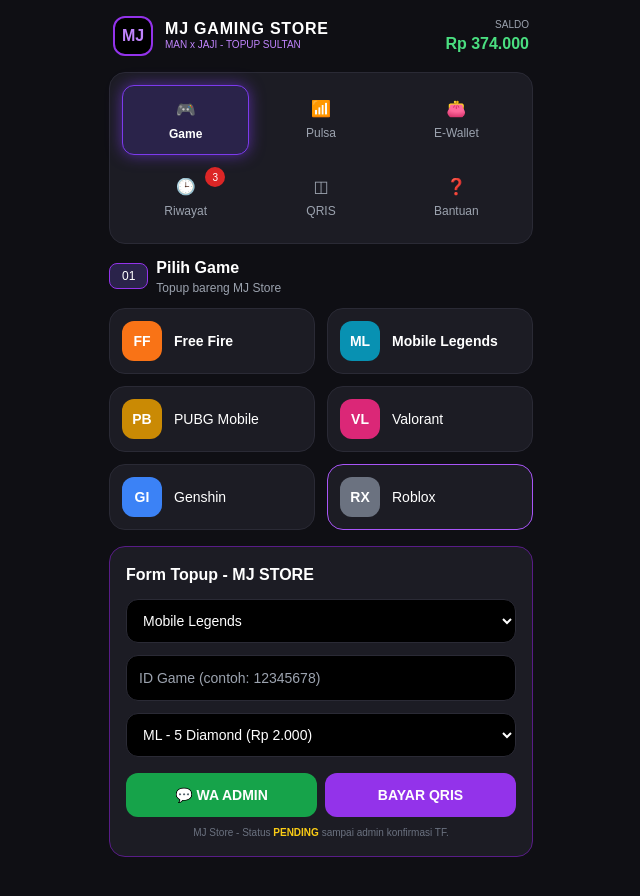
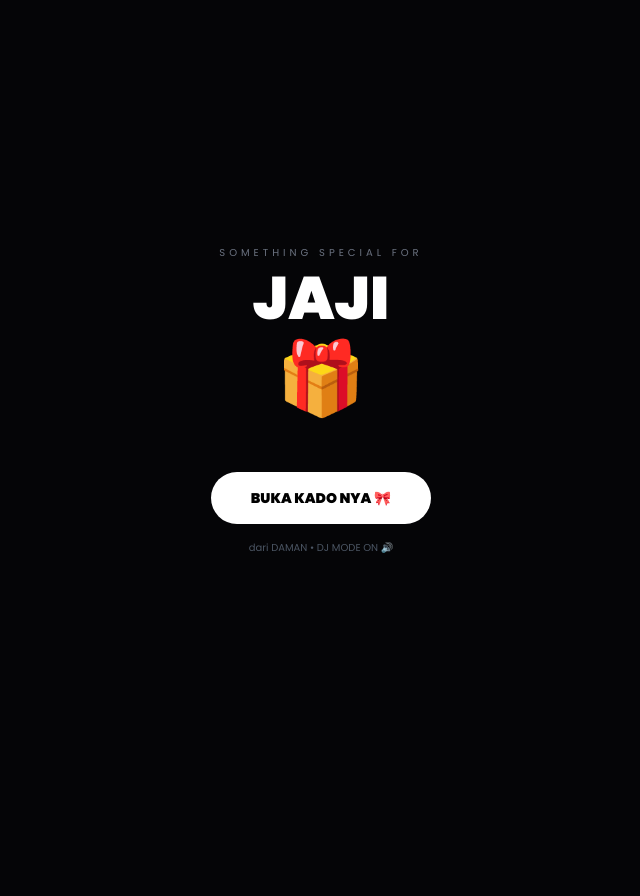
Before and after one commit to eevos720-tech/Gojo-pay, a plain HTML site: page index.html in a window 1280 px wide. Shown: the whole page, without its empty margins (319-959 px from the left). After the commit the page ends 800 px from the top, so only its background shows below. Drawn offline with nearby package versions, Linux system fonts and the light colour scheme.

Commit message:
Replace index.html with birthday page for JAJI

```diff
--- a/index.html
+++ b/index.html
@@ -2,76 +2,66 @@
 <html lang="id">
 <head>
 <meta charset="UTF-8"><meta name="viewport" content="width=device-width,initial-scale=1">
-<title>MJ GAMING STORE - Topup Sultan</title>
+<title>Untuk JAJI 🎂</title>
 <script src="https://cdn.tailwindcss.com"></script>
-<style>
-body{background:#0f0f14;color:#fff;font-family:sans-serif}
-.tab-active{background:#2a234a;border:1px solid #7c3aed;box-shadow:0 0 15px rgba(124,58,237,.6)}
-.card{background:#1c1c24;border:1px solid #2a2a35}
-</style>
+<link href="https://fonts.googleapis.com/css2?family=Poppins:wght@400;700;900&display=swap" rel="stylesheet">
+<style>body{font-family:Poppins,sans-serif}</style>
 </head>
-<body class="max-w-md mx-auto min-h-screen pb-10">
-<div class="flex justify-between items-center p-4">
-<div class="flex items-center gap-3">
-<div class="w-10 h-10 rounded-xl bg-black border-2 border-purple-600 flex items-center justify-center font-black text-purple-400">MJ</div>
-<div><p class="font-black leading-none tracking-wider">MJ GAMING STORE</p><p class="text-[10px] text-purple-400">MAN x JAJI - TOPUP SULTAN</p></div>
-</div>
-<div class="text-right"><p class="text-[10px] text-gray-400">SALDO</p><p class="font-bold text-green-400">Rp 374.000</p></div>
+<body class="min-h-screen bg-[#050507] flex items-center justify-center p-4">
+
+<!-- MUSIK DJ REMIX - TANPA MUTE -->
+<audio id="music" loop src="https://cdn.pixabay.com/download/audio/2021/08/04/audio_0625c1539c.mp3"></audio>
+
+<div id="intro" class="text-center">
+<p class="text-gray-500 text-[10px] tracking-[0.4em]">SOMETHING SPECIAL FOR</p>
+<h1 class="text-white text-6xl font-black mt-2">JAJI</h1>
+<div class="text-7xl mt-8 animate-bounce">🎁</div>
+<button onclick="openGift()" class="mt-10 bg-white text-black px-10 py-4 rounded-full font-black text-sm">BUKA KADO NYA 🎀</button>
+<p class="text-gray-600 text-[10px] mt-4">dari DAMAN • DJ MODE ON 🔊</p>
 </div>
 
-<div class="mx-3 card rounded-2xl grid grid-cols-3 gap-2 p-3">
-<button onclick="setTab('game')" id="btn-game" class="tab-active rounded-xl py-3 flex flex-col items-center"><span>🎮</span><span class="text-xs mt-1 font-bold">Game</span></button>
-<button onclick="setTab('pulsa')" id="btn-pulsa" class="rounded-xl py-3 flex flex-col items-center text-gray-400"><span>📶</span><span class="text-xs mt-1">Pulsa</span></button>
-<button onclick="setTab('ewallet')" id="btn-ewallet" class="rounded-xl py-3 flex flex-col items-center text-gray-400"><span>👛</span><span class="text-xs mt-1">E-Wallet</span></button>
-<button onclick="setTab('riwayat')" id="btn-riwayat" class="rounded-xl py-3 flex flex-col items-center text-gray-400 relative"><span>🕒</span><span class="absolute top-1 right-6 bg-red-600 text-[10px] w-5 h-5 rounded-full flex items-center justify-center text-white">3</span><span class="text-xs mt-1">Riwayat</span></button>
-<button onclick="setTab('qris')" id="btn-qris" class="rounded-xl py-3 flex flex-col items-center text-gray-400"><span>◫</span><span class="text-xs mt-1">QRIS</span></button>
-<button onclick="setTab('bantuan')" id="btn-bantuan" class="rounded-xl py-3 flex flex-col items-center text-gray-400"><span>❓</span><span class="text-xs mt-1">Bantuan</span></button>
+<div id="main" class="hidden bg-white rounded-[2.5rem] p-8 max-w-sm w-full shadow-2xl">
+<div class="text-center">
+<div class="text-5xl animate-pulse">🎂🔥</div>
+<h1 class="text-2xl font-black mt-3">HAPPY BIRTHDAY</h1>
+<h2 class="text-3xl font-black text-pink-600">JAJI! 🎉</h2>
+<p class="text-[10px] text-pink-500 mt-1 font-bold">🎧 DJ HAPPY BIRTHDAY REMIX</p>
 </div>
 
-<div id="tab-game" class="p-3">
-<div class="flex gap-2 items-center mb-3"><div class="bg-[#2a234a] px-3 py-1 rounded-lg text-xs border border-purple-600">01</div><div><p class="font-bold">Pilih Game</p><p class="text-xs text-gray-400">Topup bareng MJ Store</p></div></div>
-<div class="grid grid-cols-2 gap-3">
-<button onclick="selectGame('FF')" class="card rounded-2xl p-3 flex items-center gap-3 hover:border-purple-600"><div class="w-10 h-10 rounded-xl bg-orange-500 flex items-center justify-center font-bold text-sm">FF</div><span class="text-sm font-bold">Free Fire</span></button>
-<button onclick="selectGame('ML')" class="card rounded-2xl p-3 flex items-center gap-3"><div class="w-10 h-10 rounded-xl bg-cyan-600 flex items-center justify-center font-bold text-sm">ML</div><span class="text-sm font-bold">Mobile Legends</span></button>
-<button onclick="selectGame('PB')" class="card rounded-2xl p-3 flex items-center gap-3"><div class="w-10 h-10 rounded-xl bg-yellow-600 flex items-center justify-center font-bold text-sm">PB</div><span class="text-sm">PUBG Mobile</span></button>
-<button onclick="selectGame('VL')" class="card rounded-2xl p-3 flex items-center gap-3"><div class="w-10 h-10 rounded-xl bg-pink-600 flex items-center justify-center font-bold text-sm">VL</div><span class="text-sm">Valorant</span></button>
-<button onclick="selectGame('GI')" class="card rounded-2xl p-3 flex items-center gap-3"><div class="w-10 h-10 rounded-xl bg-blue-500 flex items-center justify-center font-bold text-sm">GI</div><span class="text-sm">Genshin</span></button>
-<button onclick="selectGame('ROBLOX')" class="card rounded-2xl p-3 flex items-center gap-3 border border-purple-500"><div class="w-10 h-10 rounded-xl bg-gray-500 flex items-center justify-center font-bold text-sm">RX</div><span class="text-sm">Roblox</span></button>
+<div class="mt-6 bg-pink-50 rounded-2xl p-5 text-left">
+<p class="text-sm text-gray-700 leading-relaxed">
+Happy Birthday JAJI! 🎂<br><br>
+Gak kerasa udah nambah umur lagi. Semoga di umur yang baru ini lu makin sehat, makin bahagia, makin sukses.<br><br>
+Semua doa terbaik buat lu, semoga apa yang lu semogakan tahun ini bisa tercapai satu per satu.<br><br>
+Makasih udah jadi temen yang baik, jangan pernah berubah ya! Ditunggu traktirannya! 🎉
+</p>
 </div>
 
-<div class="mt-4 card rounded-2xl p-4 border border-purple-900">
-<p class="font-bold mb-3">Form Topup - MJ STORE</p>
-<select id="gameSelect" class="w-full bg-black border border-[#2a2a35] rounded-xl p-3 text-sm mb-3">
-<option value="ML">Mobile Legends</option>
-<option value="FF">Free Fire</option>
-<option value="PB">PUBG Mobile</option>
-<option value="ROBLOX">Roblox</option>
-</select>
-<input id="idGame" placeholder="ID Game (contoh: 12345678)" class="w-full bg-black border border-[#2a2a35] rounded-xl p-3 text-sm mb-3">
-<select id="produkSelect" class="w-full bg-black border border-[#2a2a35] rounded-xl p-3 text-sm"></select>
-<div class="grid grid-cols-2 gap-2 mt-4">
-<button onclick="wa()" class="bg-green-600 py-3 rounded-xl text-sm font-bold">💬 WA ADMIN</button>
-<button onclick="bayar()" class="bg-purple-600 py-3 rounded-xl text-sm font-bold">BAYAR QRIS</button>
-</div>
-<p class="text-[10px] text-gray-500 mt-2 text-center">MJ Store - Status <span class="text-yellow-400 font-bold">PENDING</span> sampai admin konfirmasi TF.</p>
-</div>
+<div class="mt-6 text-center border-t border-gray-200 pt-4">
+<p class="text-[10px] text-gray-400 tracking-[0.3em]">DARI TEMANMU YANG PALING GANTENG</p>
+<p class="font-black text-2xl mt-1">DAMAN</p>
 </div>
 
-<div id="tab-pulsa" class="hidden p-4 card rounded-xl m-3">Pulsa - Coming Soon MJ</div>
-<div id="tab-ewallet" class="hidden p-4 card rounded-xl m-3">E-Wallet - Coming Soon</div>
-<div id="tab-riwayat" class="hidden p-4 card rounded-xl m-3">Riwayat 3 transaksi MJ</div>
-<div id="tab-qris" class="hidden p-4"><div class="card rounded-2xl p-6 text-center m-3 border border-purple-700"><p class="font-bold text-lg">MJ GAMING STORE</p><p id="total" class="text-2xl font-bold mt-1 text-purple-400">Rp 220.000</p><div class="bg-white p-3 rounded-xl mt-4 inline-block"><div class="w-48 h-48 bg-white text-black flex items-center justify-center text-xs font-bold flex-col"><span class="text-4xl">◫</span><span>SCAN QRIS MJ</span></div></div><p id="statusText" class="mt-4 font-bold text-yellow-400 text-lg">PENDING</p><p id="timer" class="text-2xl font-mono font-bold">10:00</p><button onclick="cekStatus()" class="w-full mt-4 bg-purple-600 py-3 rounded-xl font-bold">KONFIRMASI PEMBAYARAN BERHASIL</button><p class="text-[10px] text-gray-500 mt-2">Jangan klik sebelum TF ya bgo!</p></div></div>
-<div id="tab-bantuan" class="hidden p-4 card rounded-xl m-3"><p class="font-bold">Bantuan MJ Store</p><p class="text-sm mt-2">WA Man: 08xx | WA Jaji: 08xx</p></div>
+<button onclick="party()" class="mt-6 w-full bg-gradient-to-r from-pink-600 to-purple-600 text-white py-4 rounded-2xl font-bold">🎉 PENCET KUE NYA!</button>
+<p id="msg" class="hidden mt-4 text-center text-pink-600 font-bold text-sm">LET'S PARTY JAJI! 🎊💃</p>
+</div>
 
+<script src="https://cdn.jsdelivr.net/npm/canvas-confetti@1.6.0/dist/confetti.browser.min.js"></script>
 <script>
-const produk={ML:['ML - 5 Diamond (Rp 2.000)','ML - 50 Diamond (Rp 15.000)'],FF:['FF - 70 Diamond (Rp 10.000)'],ROBLOX:['Roblox - 80 Robux (Rp 12.000)','Roblox - 400 Robux (Rp 55.000)','Roblox - 800 Robux (Rp 110.000)'],PB:['PUBG - 60 UC (Rp 15.000)']};
-function loadProduk(g){let s=document.getElementById('produkSelect');s.innerHTML='';(produk[g]||produk.ML).forEach(p=>{let o=document.createElement('option');o.textContent=p;s.appendChild(o);});document.getElementById('gameSelect').value=g;}
-loadProduk('ML');document.getElementById('gameSelect').addEventListener('change',e=>loadProduk(e.target.value));
-function selectGame(g){loadProduk(g);window.scrollTo(0,400);}
-function setTab(t){['game','pulsa','ewallet','riwayat','qris','bantuan'].forEach(k=>{document.getElementById('tab-'+k).classList.add('hidden');document.getElementById('btn-'+k).classList.remove('tab-active');});document.getElementById('tab-'+t).classList.remove('hidden');document.getElementById('btn-'+t).classList.add('tab-active');}
-let time=600,tInt=null;function bayar(){setTab('qris');time=600;clearInterval(tInt);tInt=setInterval(()=>{time--;let m=Math.floor(time/60);let s=time%60;document.getElementById('timer').innerText=m+':'+String(s).padStart(2,'0');if(time<=0)clearInterval(tInt);},1000);}
-function cekStatus(){document.getElementById('statusText').innerText='SUCCESS - Terkonfirmasi MJ';document.getElementById('statusText').className='mt-4 font-bold text-green-400 text-lg';clearInterval(tInt);alert('SUCCESS BOS MJ!');}
-function wa(){let id=document.getElementById('idGame').value||'ID belum diisi';let g=document.getElementById('gameSelect').value;let p=document.getElementById('produkSelect').value;let txt=`Halo MJ STORE%0AMau topup:%0AGame: ${g}%0A${p}%0AID: ${id}`;window.open(`https://wa.me/628xxxxxxx?text=${txt}`);}
+const music = document.getElementById('music');
+function openGift(){
+  document.getElementById('intro').classList.add('hidden');
+  document.getElementById('main').classList.remove('hidden');
+  music.volume = 0.8;
+  music.play().catch(()=>{});
+  confetti({particleCount:150, spread:90, origin:{y:0.6}});
+}
+function party(){
+  document.getElementById('msg').classList.remove('hidden');
+  confetti({particleCount:200, spread:100, origin:{y:0.6}});
+  setTimeout(()=>confetti({particleCount:100, angle:60, origin:{x:0}}),200);
+  setTimeout(()=>confetti({particleCount:100, angle:120, origin:{x:1}}),400);
+}
 </script>
 </body>
 </html>
```
